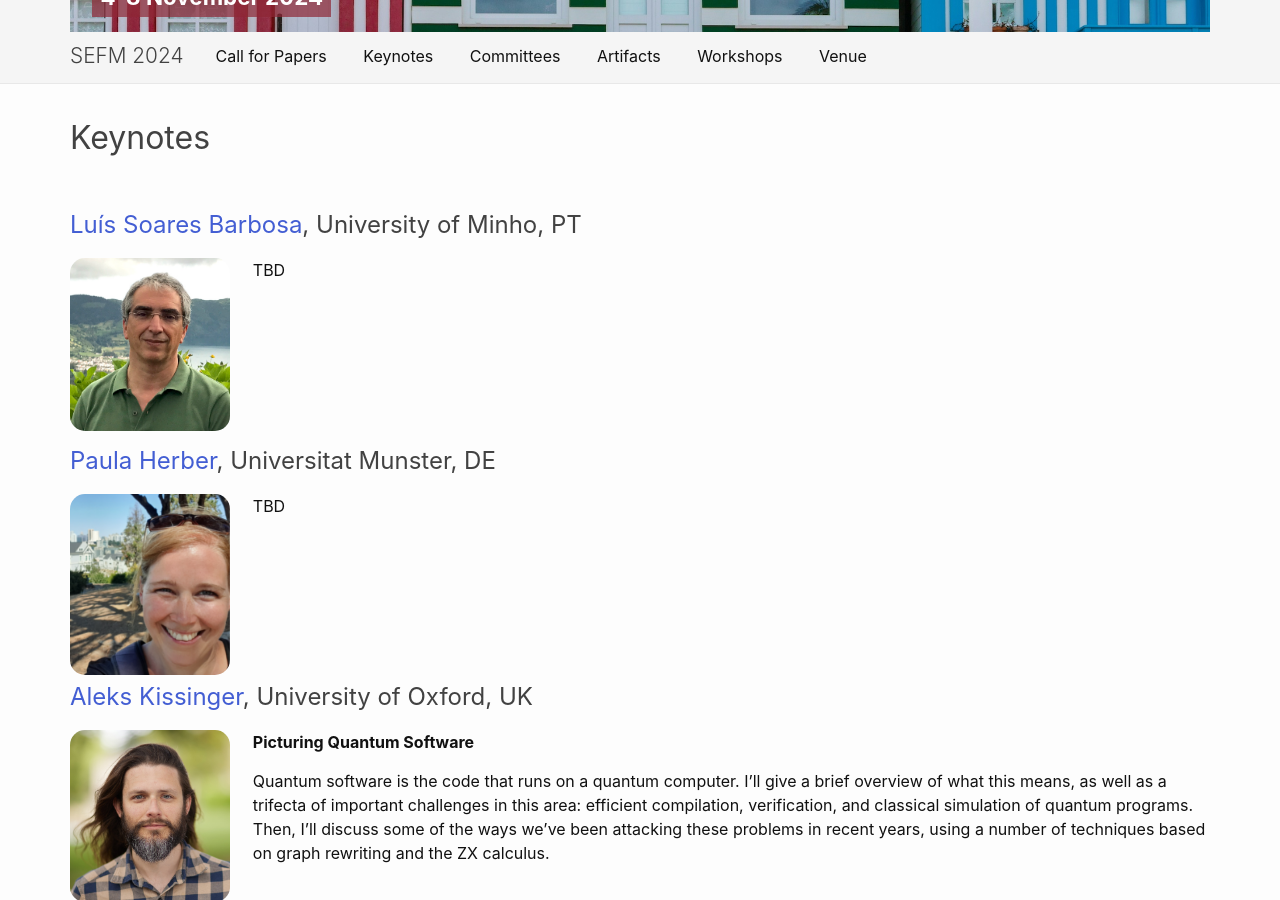
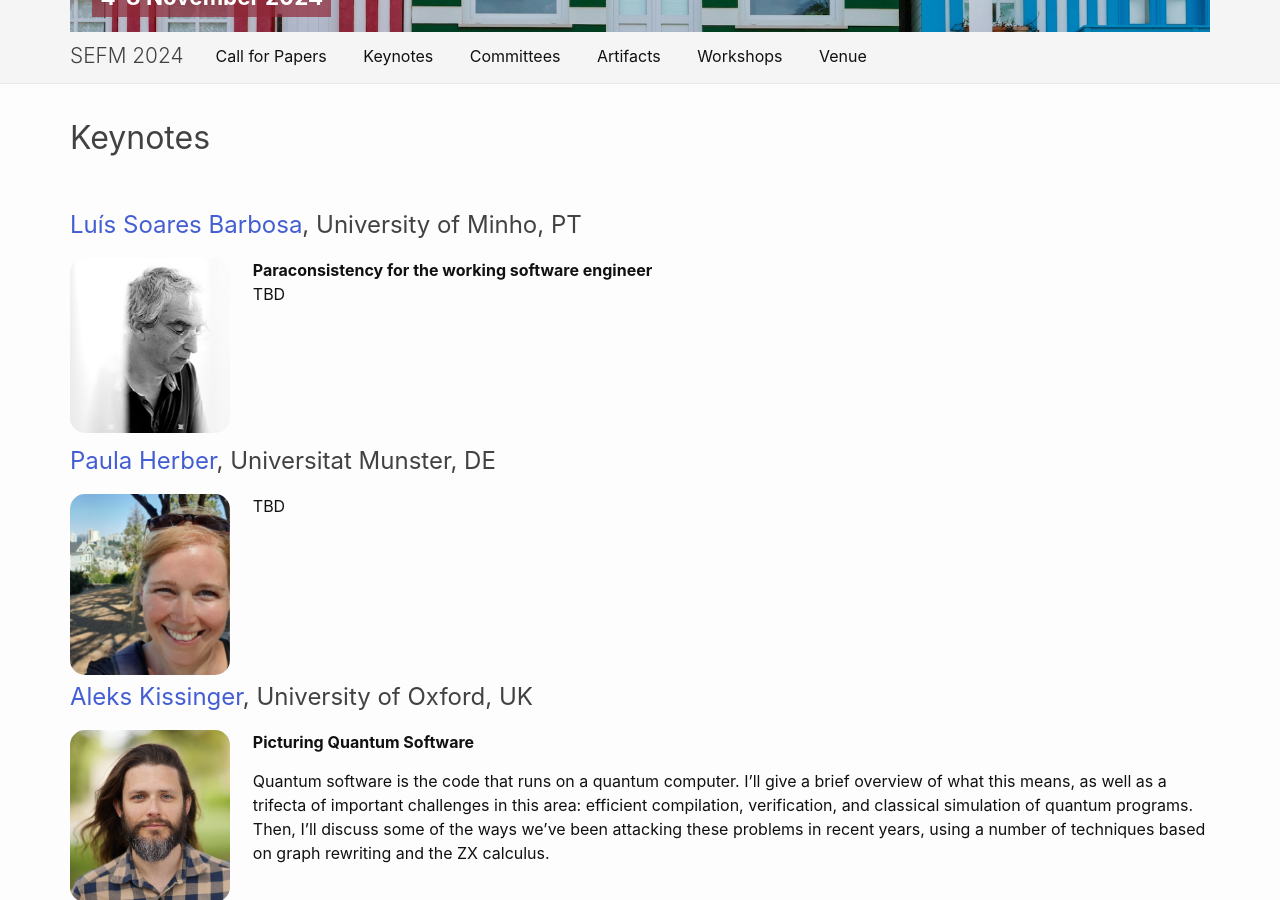
Before and after one commit to sefm-conference/2024, a Jekyll site: the page built from _pages/keynotes.md, in a window 1280 px wide and 900 px high, scrolled down 382 px. Built offline with Jekyll 4.4.1, drawn with Linux system fonts in a browser that asks for light colours.

Commit message:
updated Luis' talk

```diff
--- a/_pages/keynotes.md
+++ b/_pages/keynotes.md
@@ -8,11 +8,17 @@ published: true
 
 ## [Luís Soares Barbosa](https://www.di.uminho.pt/~lsb/), University of Minho, PT
 
-<img src="{{ site.baseurl }}{% link assets/images/people/barbosa.jpg %}" class="imageSpeaker" align="right"/>
+<img src="{{ site.baseurl }}{% link assets/images/people/barbosa.png %}" class="imageSpeaker" align="right"/>
+
+
 
 <p style="min-height: 170px;">
-TBD
+<strong>Paraconsistency for the working software engineer</strong>
+
+<br/>TBD
+
 </p>
+
 
 ## [Paula Herber](https://www.uni-muenster.de/EmbSys/team/herber/), Universitat Munster, DE
 
```
Also changed, not shown: other parts of _pages/keynotes.md (+5 -0 lines), assets/images/people/barbosa.jpg (deleted), assets/images/people/barbosa.png (added).
